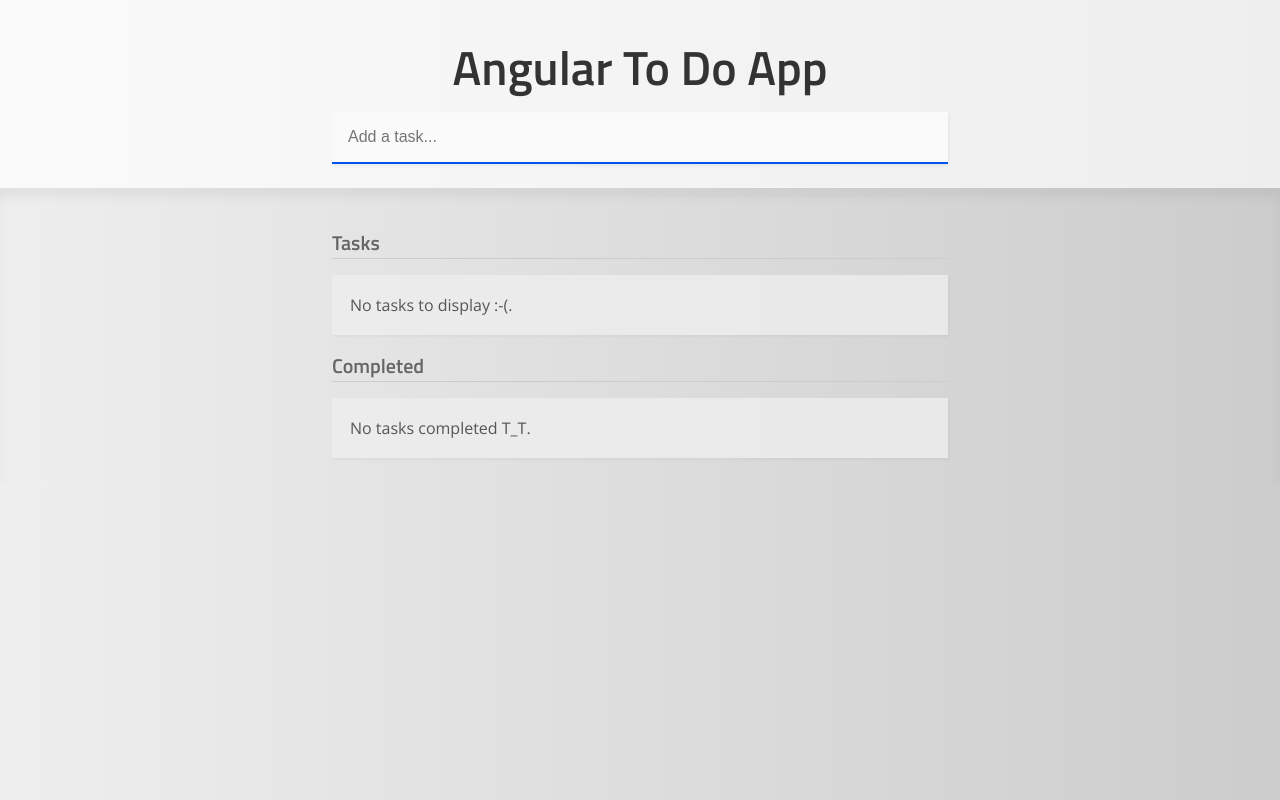
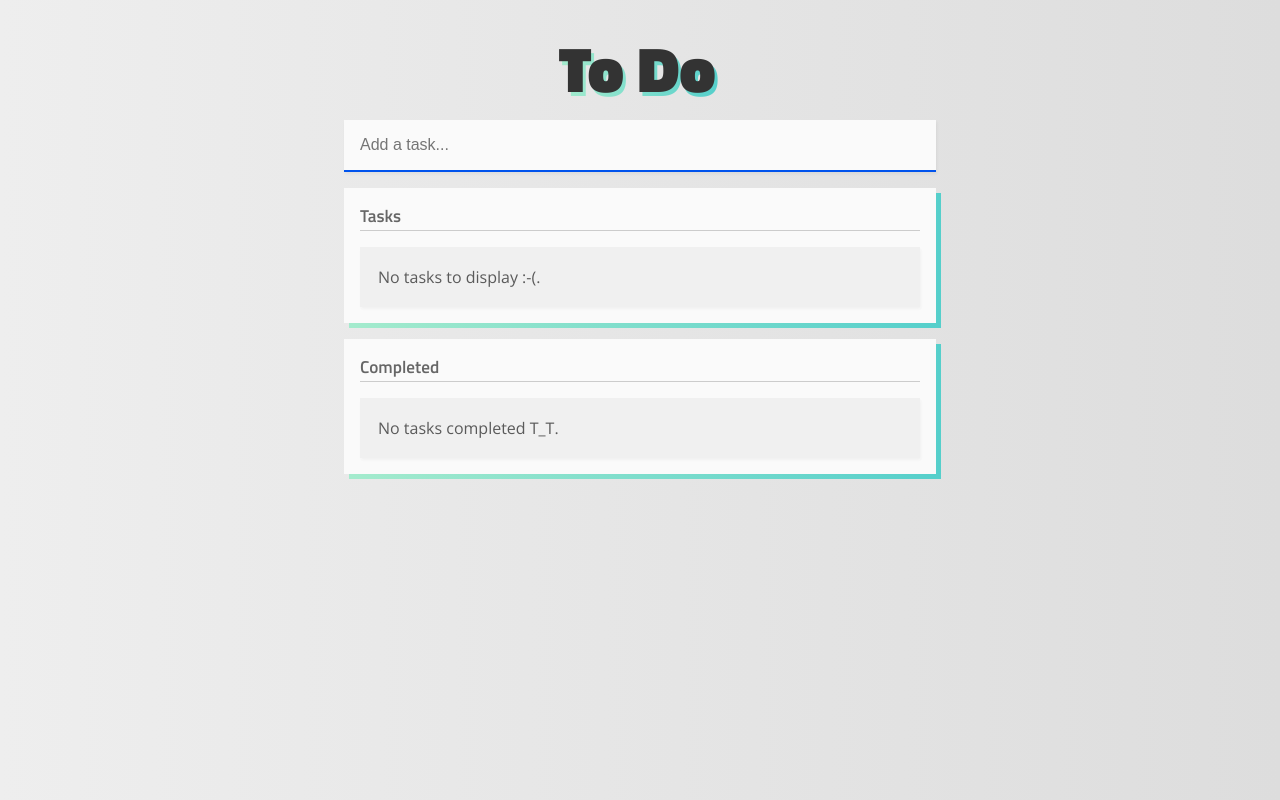
Before and after one commit to acarlie/angular_to_do, an Angular app: page / in a window 1280 px wide. Built offline with nearby package versions, Linux system fonts and the light colour scheme.

Commit message:
Added gradient shadows

```diff
--- a/src/app/app.component.html
+++ b/src/app/app.component.html
@@ -1,5 +1,5 @@
 <!-- To Dos -->
-<app-header title='Angular To Do App'>
+<app-header title='To Do'>
   <input class='input-text' type="text" placeholder='Add a task...' autofocus='' [(ngModel)]="newToDo.title" (keyup.enter)="addToDo()">
 </app-header>
 <section class='main'>
--- a/src/app/app.component.scss
+++ b/src/app/app.component.scss
@@ -71,15 +71,9 @@
         &:focus, &:focus-within{
             outline: none;
             opacity: 1;
+            border: 2px solid $color-primary;
         }
 
-        &:focus{
-            border: 2px solid $color-primary;
-
-            .todo__delete::before, .todo__delete::after{
-                background-color: $color-secondary;
-            }
-        }
 
         &-disabled{
             @extend .todo__item;
--- a/src/app/container/container.component.html
+++ b/src/app/container/container.component.html
@@ -1,4 +1,7 @@
-<section class='container'>
-    <h2 class="container__header-underline">{{title}}</h2>
-    <ng-content></ng-content>
+<section class="container">
+    <section class='container__shadow'></section>
+    <section class='container__content'>
+        <h2 class="container__header-underline">{{title}}</h2>
+        <ng-content></ng-content>
+    </section>
 </section>
--- a/src/app/container/container.component.scss
+++ b/src/app/container/container.component.scss
@@ -1,12 +1,29 @@
 @import './../../assets/scss/variables';
+@import './../../assets/scss/mixins';
 
 .container{
+    position: relative;
+    margin-top: $spacing-lg;
+
+    &__content{
+        position: relative;
+        @include box;
+    }
+
     &__header{
         &-underline{
-            margin-top: $spacing-lg;
-            font-size: $text-h4;
+            font-size: $text-h5;
             color: $color-neutral-dk;
             border-bottom: 1px solid $color-neutral;
         }
     }
+
+    &__shadow{
+        @include gradient-blue;
+        height: 100%;
+        width: 100%;
+        position: absolute;
+        top: 5px;
+        left: 5px;
+    }
 }
--- a/src/app/header/header.component.html
+++ b/src/app/header/header.component.html
@@ -1,5 +1,7 @@
 <header class='header'>
-    <h1 class='header__text'>{{title}}</h1>
+    <div class='header__text-wrapper'>
+        <h1 class='header__text' [attr.data-text]="title">{{title}}</h1>
+    </div>
     <div class="container">
         <ng-content></ng-content>
     </div>
--- a/src/app/header/header.component.scss
+++ b/src/app/header/header.component.scss
@@ -2,11 +2,28 @@
 @import './../../assets/scss/mixins';
 
 .header{
-    padding: $spacing-xl;
-    @include gradient($color-neutral-lt, $color-white);
+    padding: 0 $spacing-xl;
+
+    &__text-wrapper{
+        display: flex;
+        align-items: center;
+        justify-content: center;
+    }
 
     &__text{
-        padding: $spacing;
-        text-align: center;
+        @include gradient-blue;
+        position: relative;
+        -webkit-background-clip: text;
+        color: transparent;
+        background-clip: text;
+
+        &::before{
+            content: attr(data-text);
+            position: absolute;
+            color: $color-black;
+            top: -4px;
+            left: -3px;
+
+        }
     }
 }
--- a/src/assets/css/reset.css
+++ b/src/assets/css/reset.css
@@ -35,7 +35,7 @@ h1, h2, h3, h4, h5, h6{
 }
 
 h1{
-    font-size: 3em;
+    font-size: 4em;
 }
 
 h2{
--- a/src/assets/scss/_mixins.scss
+++ b/src/assets/scss/_mixins.scss
@@ -1,7 +1,11 @@
-@mixin basic-box {
+@mixin box {
     width: 100%;
     padding: $spacing-lg;
     background-color: $color-white;
+}
+
+@mixin basic-box {
+    @include box;
     box-shadow: 1px 2px 3px rgba(0,0,0,.05);
 }
 
@@ -10,3 +14,20 @@
     background: -webkit-linear-gradient(to right, $color-light, $color-dark);
     background: linear-gradient(to right, $color-light, $color-dark);
 }
+
+@mixin gradient-aqua {
+    @include gradient(#1CD8D2, #93EDC7);
+}
+
+@mixin gradient-dk-blue {
+    @include gradient(#1488CC, #2B32B2);
+}
+
+@mixin gradient-blue {
+    @include gradient(rgb(85, 207, 203), rgb(164, 235, 205));
+    // @include gradient(#4A00E0, #8E2DE2);
+}
+
+@mixin gradient-green {
+    @include gradient(#DCE35B, #45B649);
+}
--- a/src/index.html
+++ b/src/index.html
@@ -5,7 +5,7 @@
   <title>Angular To Do App</title>
   <base href="/">
   <meta name="viewport" content="width=device-width, initial-scale=1">
-  <link href="https://fonts.googleapis.com/css?family=Open+Sans|Titillium+Web:600&display=swap" rel="stylesheet">
+  <link href="https://fonts.googleapis.com/css?family=Open+Sans|Titillium+Web:600,900&display=swap" rel="stylesheet">
   <link rel="stylesheet" href="./assets/css/reset.css">
 </head>
 <body>
--- a/src/styles.scss
+++ b/src/styles.scss
@@ -6,16 +6,23 @@ body {
     font-family: $font-body;
     font-size: $text-body;
     color: $color-black;
-    @include gradient($color-neutral, $color-neutral-lt);
+    padding: $spacing;
+
+    // @include gradient(#00c3c1, #ebfe8d);
+    @include gradient(#ddd, #eee);
 }
 
 h1, h2, h3, h4, h5, h6 {
     font-family: $font-headings;
 }
 
+h2, h3, h4, h5, h6 {
+    font-weight: 600;
+}
+
 .main{
-    box-shadow: 0px 10px 10px rgba(0,0,0,.05) inset;
-    padding: $spacing-xl;
+    // box-shadow: 0px 10px 10px rgba(247, 242, 242, 0.05) inset;
+    padding: 0 $spacing-xl;
 }
 
 .container{
@@ -24,6 +31,10 @@ h1, h2, h3, h4, h5, h6 {
 }
 
 @media only screen and (min-width: 1000px){
+    body{
+        padding: $spacing-xl;
+    }
+
     .container{
         width: 50%;
         margin: 0 auto;
```
